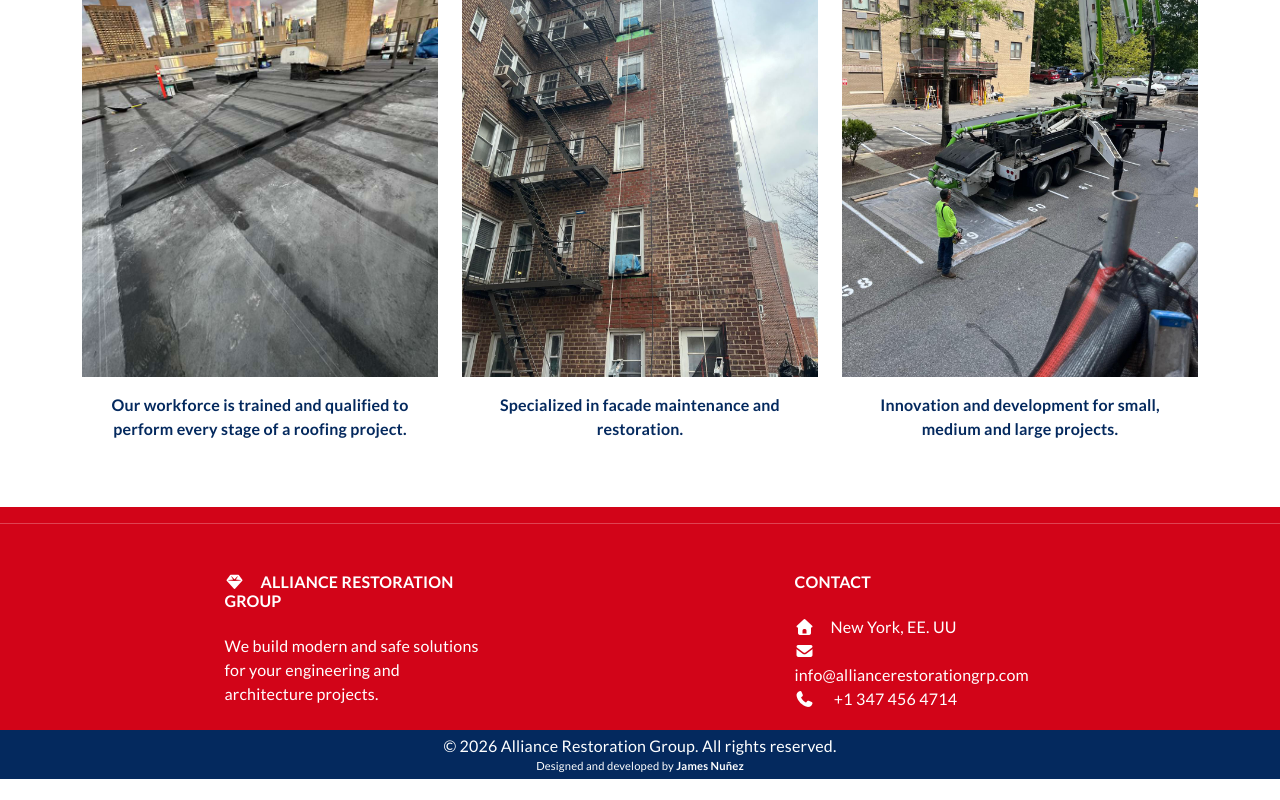
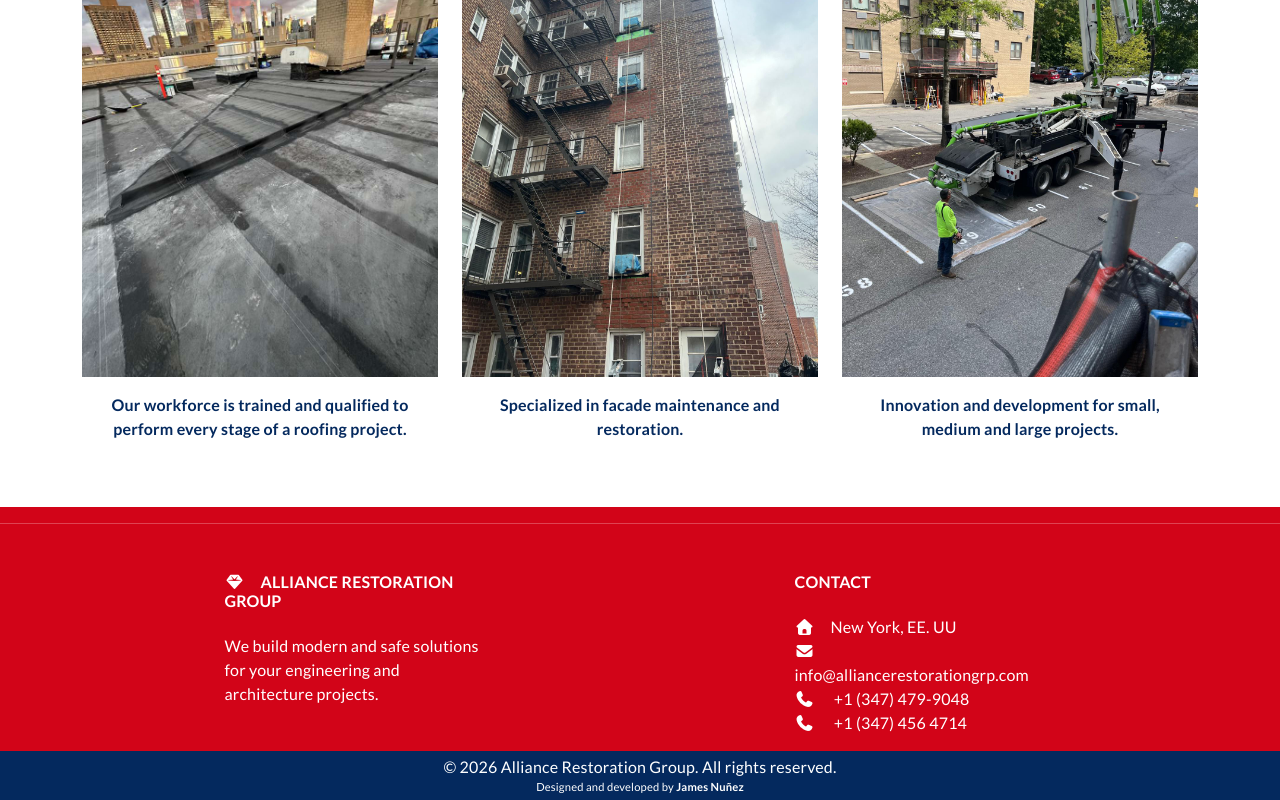
Before and after one commit to aalejandrobernal/epic, a Vue app: page / in a window 1280 px wide. Shown: the part 1184-1984 px from the top of the page. Before the commit the page ends 1963 px from the top, so only its background shows below. Built offline with nearby package versions, Linux system fonts and the light colour scheme.

Commit message:
nuevo contacto y cambio de favicon

```diff
--- a/index.html
+++ b/index.html
@@ -2,7 +2,7 @@
 <html lang="en">
   <head>
     <meta charset="UTF-8" />
-    <link rel="icon" type="image/svg+xml" href="/epic.png" />
+    <link rel="icon" type="image/svg+xml" href="/favicon.png" />
     <meta name="viewport" content="width=device-width, initial-scale=1.0" />
     <title>Alliance Restoration Group</title>
   </head>
--- a/src/components/Footer.vue
+++ b/src/components/Footer.vue
@@ -1,5 +1,5 @@
 <template>
-  <footer class="text-center text-lg-start text-white">
+  <footer class="text-center text-lg-start text-white ">
 
     <!-- Social media -->
     <!-- <section class="d-flex justify-content-center justify-content-lg-between p-4 border-bottom">
@@ -20,7 +20,7 @@
 
     <!-- Links -->
     <section>
-      <div class="container text-center text-md-start mt-5">
+      <div class="container text-center text-md-start mt-5 pb-3">
         <div class="row mt-3">
 
           <!-- Company -->
@@ -57,7 +57,8 @@
 
             <p><i class="fas fa-home me-3"></i>New York, EE. UU</p>
             <a href="mailto:info@alliancerestorationgrp.com"><i class="fas fa-envelope me-3"></i> info@alliancerestorationgrp.com</a>
-            <p><i class="fas fa-phone me-3"></i> +1 347 456 4714</p>
+            <p><i class="fas fa-phone me-3"></i> +1 (347) 479-9048</p>
+            <p><i class="fas fa-phone me-3"></i> +1 (347) 456 4714</p>
           </div>
 
         </div>
```
Also changed, not shown: epic.png (deleted), favicon.png (added).
